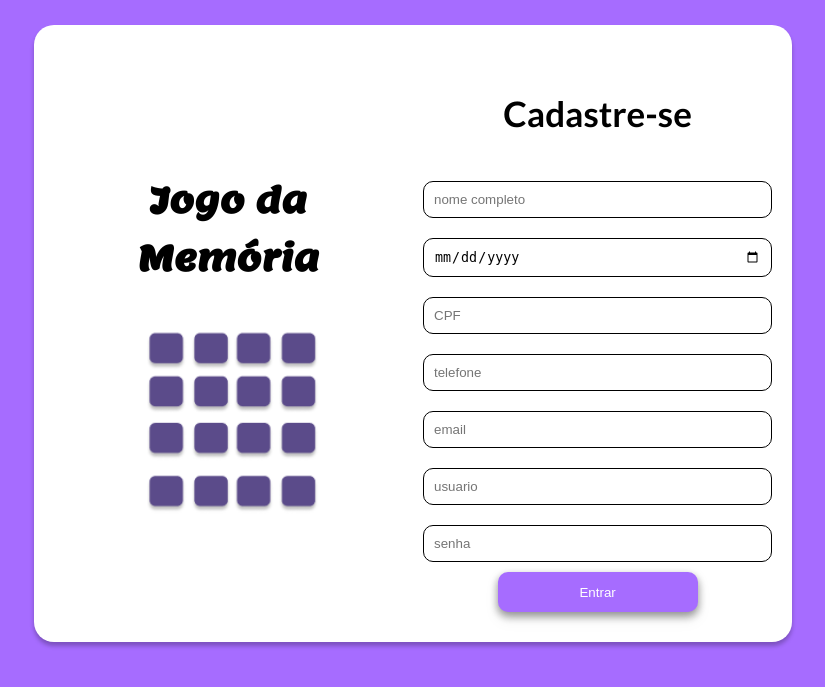
After one commit to lutireh/JogoMemoriaWeb, a PHP site: page /cadastro.html in a window 1280 px wide. The commit adds this page. Shown: the top 687 px of the page, without its empty margins (227-1052 px from the left). Run offline with PHP 8.4, Linux system fonts and the light colour scheme.

Commit message:
Adicionando Tela de Cadastro

```diff
--- /dev/null
+++ b/cadastro.html
@@ -0,0 +1,53 @@
+<!DOCTYPE html>
+
+<head>
+    <meta charset="UTF-8">
+    <link href="style.css" rel="stylesheet">
+    <!--Importando a fonte Lato-->
+    <link href='http://fonts.googleapis.com/css?family=Lato:400,700' rel='stylesheet' type='text/css'>
+    <!--Importando a fonte Lemon-->
+    <link href="//fonts.googleapis.com/css?family=Lemon" rel="stylesheet" type="text/css" />
+    <title>Cadastro</title>
+</head>
+
+<body>
+
+
+    <!--CADASTRO-->
+    <div class="cadastro">
+        <!--JOGO-->
+        <div class="coluna1">
+            <h2>Jogo da Memória</h2>
+            <img src="img\jogo.png" alt="">
+        </div>
+        <form action="post">
+            <h2>Cadastre-se</h2>
+            <div class="nome">
+                <input type="text" name="nome" placeholder="nome completo">
+            </div>
+            <div class="nascimento">
+                <input type="date" name="nascimento" placeholder="data de nascimento">
+            </div>
+            <div class="cpf">
+                <input type="text" name="cpf" placeholder="CPF">
+            </div>
+            <div class="telefone">
+                <input type="text" name="telefone" placeholder="telefone">
+            </div>
+            <div class="email">
+                <input type="text" name="email" placeholder="email">
+            </div>
+            <div class="usuario">
+                <input type="text" name="usuario" placeholder="usuario">
+            </div>
+            <div class="senha">
+                <input type="password" name="senha" placeholder="senha">
+            </div>
+            <div class="botao">
+                <button>Entrar</button>
+            </div>
+
+        </form>
+
+    </div>
+</body>
--- a/login.html
+++ b/login.html
@@ -22,7 +22,7 @@
                 <button>Entrar</button>
             </div>
             <div class="forgot">
-                <span>Não tem conta? <a href="">Cadastre-se</a></span>
+                <span>Não tem conta? <a href="cadastro.html">Cadastre-se</a></span>
             </div>
         </form>
 
--- a/style.css
+++ b/style.css
@@ -7,8 +7,9 @@ body {
 a {
   text-decoration: none;
 }
-
-.login {
+/*LOGIN*/
+.login,
+.cadastro {
   display: flex;
   flex-wrap: wrap;
   justify-content: center;
@@ -19,6 +20,8 @@ a {
   color: black;
   padding: 20px;
   margin: 150px;
+  margin-left: 20%;
+  margin-right: 20%;
   box-shadow: 0px 4px 4px rgba(0, 0, 0, 0.25);
   align-items: center;
   -webkit-border-radius: 20px;
@@ -33,7 +36,6 @@ a {
   line-height: 58px;
   text-align: center;
 }
-
 .login input {
   width: 100%;
   box-sizing: border-box;
@@ -46,7 +48,6 @@ a {
   -webkit-border-radius: 10px;
   border-radius: 10px;
 }
-
 .login button {
   background-color: #a66cff;
   color: #ffffff;
@@ -63,7 +64,6 @@ a {
   filter: drop-shadow(0px 4px 4px rgba(0, 0, 0, 0.25))
     drop-shadow(0px 4px 4px rgba(0, 0, 0, 0.25));
 }
-
 .login .forgot {
   margin: 20px;
   font-weight: 800;
@@ -76,3 +76,65 @@ a {
   color: #a66cff;
   font-weight: extrabold;
 }
+
+/*CADASTRO*/
+.cadastro {
+  margin-top: 25px;
+  margin-bottom: 25px;
+  padding: 30px;
+  display: grid;
+  grid-template-columns: 50% 50%;
+  gap: 20px;
+}
+.cadastro .coluna1 h2 {
+  text-align: center;
+  font-family: Lemon;
+  color: black;
+  font-style: normal;
+  font-weight: 800;
+  font-size: 35px;
+  line-height: 58px;
+}
+.cadastro .coluna1 img {
+  height: 207px;
+  width: 200px;
+}
+.cadastro form h2 {
+  font-family: "Lato", sans-serif;
+  text-align: center;
+  color: black;
+  font-style: normal;
+  font-weight: 800;
+  font-size: 35px;
+  line-height: 58px;
+}
+.cadastro input {
+  width: 100%;
+  box-sizing: border-box;
+  text-align: left;
+  color: #000;
+  padding: 10px;
+
+  margin-top: 10px;
+  margin-bottom: 10px;
+
+  border: 1px solid #000;
+  -webkit-border-radius: 10px;
+  border-radius: 10px;
+}
+.cadastro button {
+  background-color: #a66cff;
+  color: #ffffff;
+  border: #a66cff;
+  width: 200px;
+  height: 40px;
+  left: 560.07px;
+  top: 650.89px;
+  box-shadow: #000;
+  -webkit-border-radius: 10px;
+  border-radius: 10px;
+  padding-left: 20px;
+  padding-right: 20px;
+  filter: drop-shadow(0px 4px 4px rgba(0, 0, 0, 0.25))
+    drop-shadow(0px 4px 4px rgba(0, 0, 0, 0.25));
+}
```
Also changed, not shown: img/jogo.png (added).
